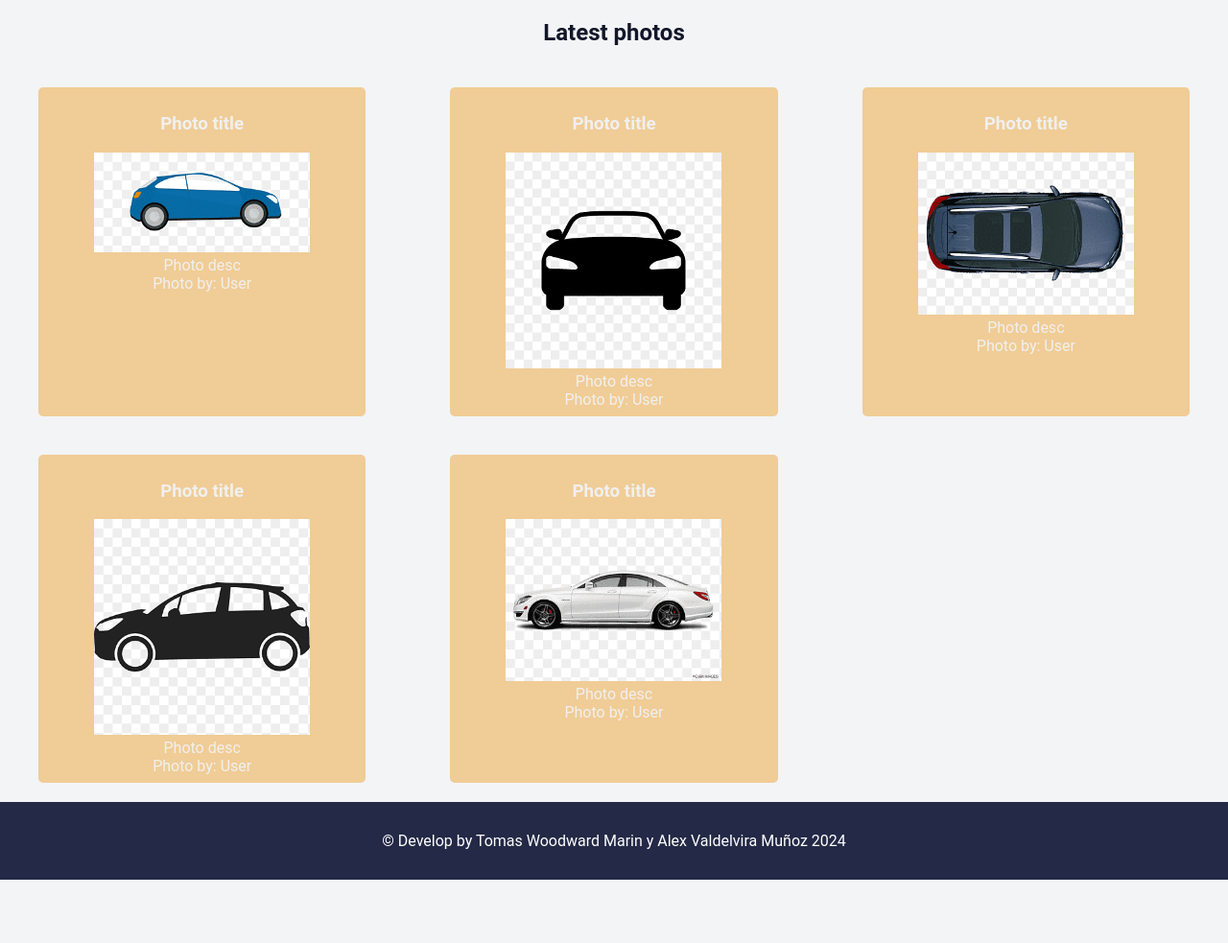
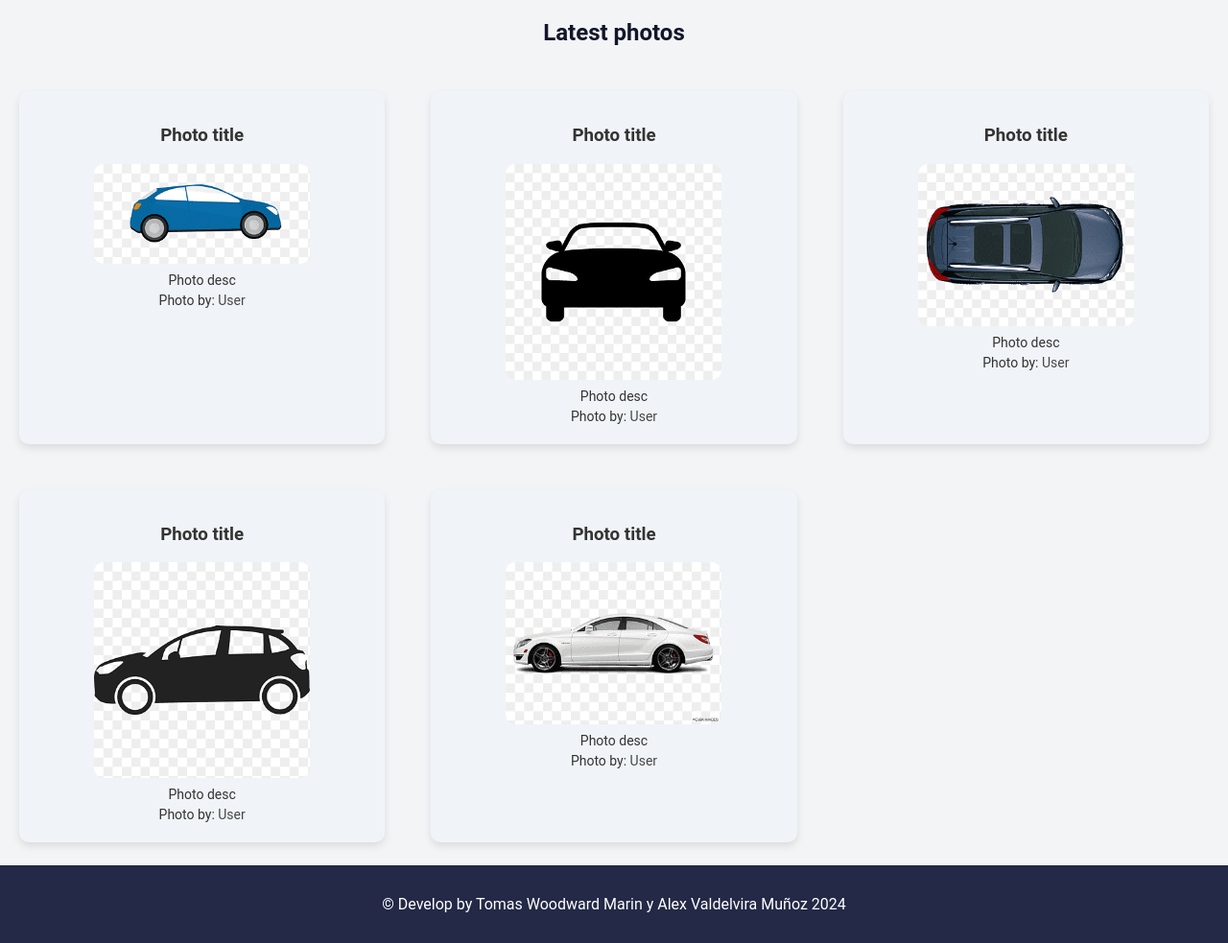
Before and after one commit to TomasWoodward/TomasWoodward.github.io, a PHP site: page / in a window 1280 px wide. Shown: the part 155-1138 px from the top of the page at 96% size. Before the commit the page ends 1072 px from the top, so only its background shows below. Run offline with PHP 8.4, Linux system fonts and the light colour scheme.

Commit message:
index mas decente

```diff
--- a/css/indexEstilo.css
+++ b/css/indexEstilo.css
@@ -9,26 +9,35 @@ main {
 	}
 
 	figure {
-		padding: .5em;
+		padding: 1em;
 		display: flex;
 		flex-direction: column;
+		align-items: center;
 		text-align: center;
-		background-color: #f0cc96;
-		border-radius: 5px;
-		color: #f0f0f0;
+		background-color: #f0f4f8;
+		border-radius: 10px;
+		box-shadow: 0 4px 8px rgba(0, 0, 0, 0.1);
+		transition: transform 0.3s, box-shadow 0.3s;
+		color: #474747;
+		margin: 20px;
+
+		figcaption p {
+			margin: 5px 0;
+			font-size: 14px;
+			color: #333;
+		}
+
 		a {
 			text-decoration: none;
-			color: #f0f0f0;
+			color: #474747;
 			h3 {
-				color: #f0f0f0;
+				color: #333;
 				overflow: hidden;
 				white-space: nowrap;
 				text-overflow: ellipsis;
-
-				&:hover {
-					background-color: #474747;
-				}
-
+			}
+			&:hover {
+				background-color: #a4a4a4;
 			}
 		}
 
@@ -38,6 +47,7 @@ main {
 			max-width: 100%;
 			max-height: 100%;
 			display:inline;
+			border-radius: 10px;
 			transition: transform .5s ease-in-out;
 
 			&:hover{
@@ -45,9 +55,5 @@ main {
 			}
 		}
 
-		p {
-			margin: 0;
-			flex-grow: 1;
-		}
 	}
 }
```
